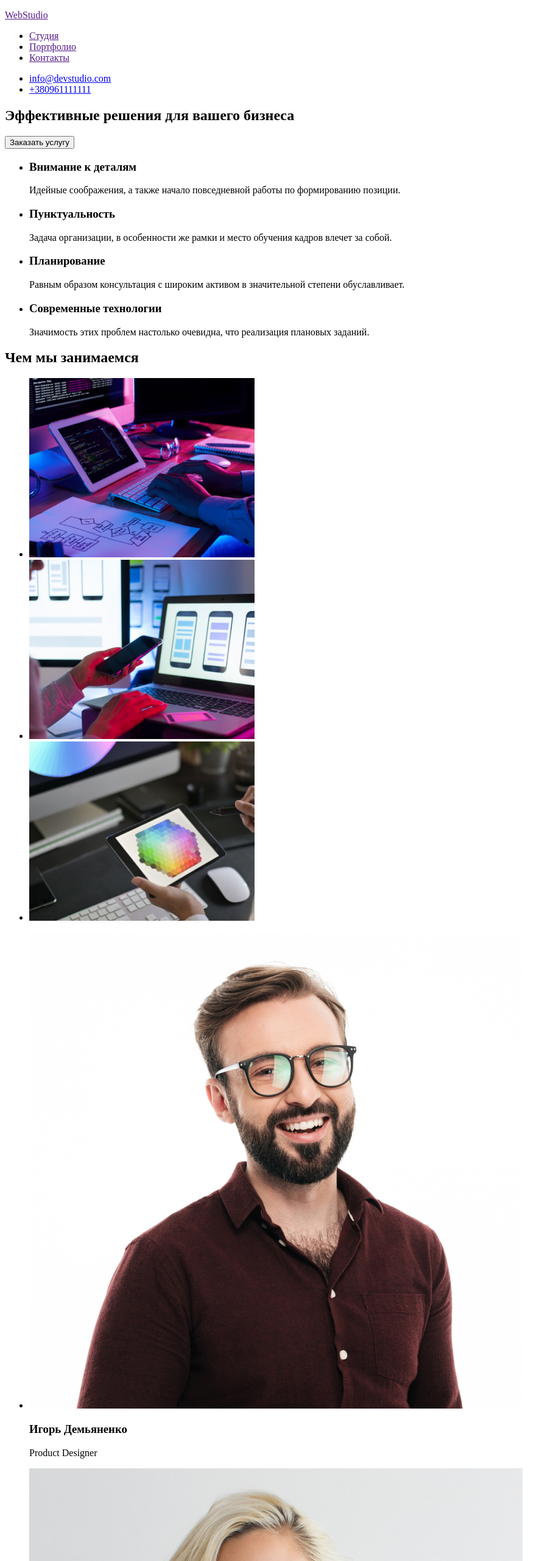
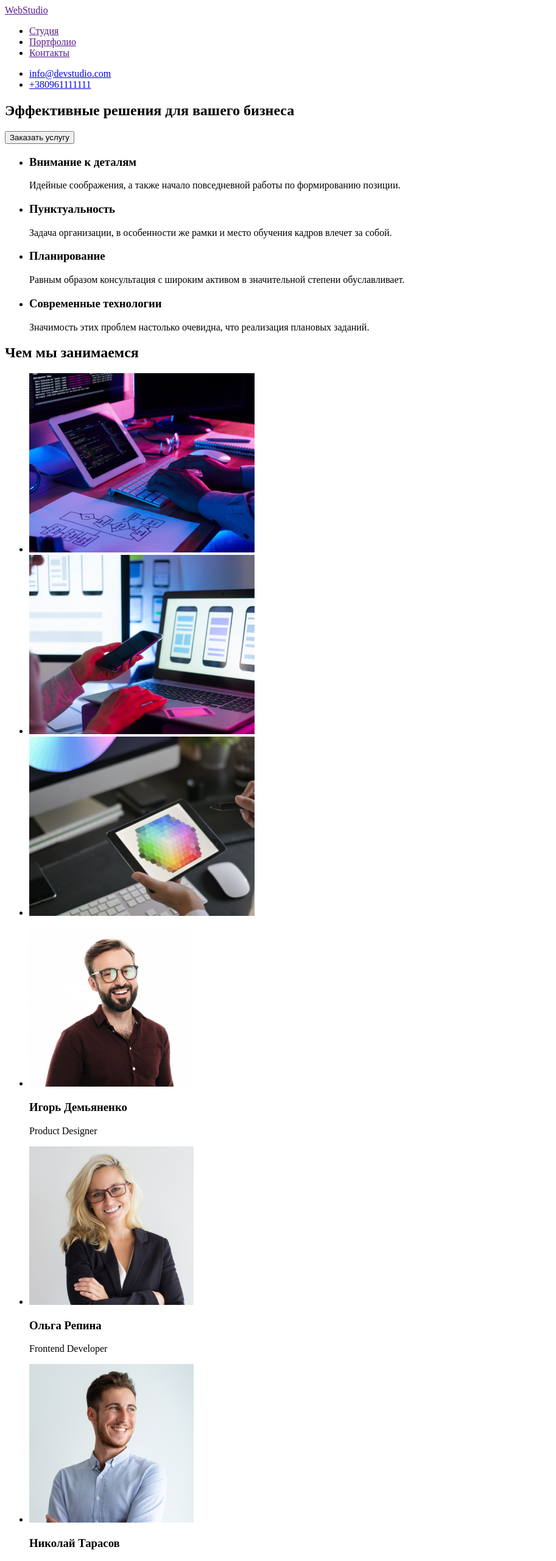
Before and after one commit to KrystynaDubenko/goit-markup-hw-01, a plain HTML site: page index.html in a window 1280 px wide. Shown: the top 2560 px of the page at 61% size, without its empty margins (0-913 px from the left). Drawn offline with Linux system fonts and the light colour scheme.

Commit message:
was added nessesery changes

```diff
--- a/index.html
+++ b/index.html
@@ -10,7 +10,7 @@
     <header>
       <nav>
         <a href="">
-          <p lang="en"><span>Web</span>Studio</p>
+          <span>Web</span>Studio
         </a>
         <ul>
           <li>
@@ -42,9 +42,10 @@
         <button type="button">Заказать услугу</button>
       </section>
 
-      <h2 hidden>Преимущества</h2>
+      <section>
 
-      <section>
+        <h2 hidden>Преимущества</h2>
+
         <ul>
           <li>
             <h3>Внимание к деталям</h3>
@@ -83,7 +84,7 @@
         <ul>
           <li>
             <img
-              src="./images.img/about1.png"
+              src="/images.img/about1.jpg"
               alt="Человек набирает текст"
               width="370"
               height="294"
@@ -91,7 +92,7 @@
           </li>
           <li>
             <img
-              src="./images.img/about2.png"
+              src="./images.img/about2.jpg"
               alt="Девушка держит телефон в руке и пользуется ноутбуком"
               width="370"
               height="294"
@@ -99,7 +100,7 @@
           </li>
           <li>
             <img
-              src="./images.img/about3.png"
+              src="./images.img/about3.jpg"
               alt="Человек выбирает цвет на планшете"
               width="370"
               height="294"
@@ -115,8 +116,8 @@
             <img
               src="./images.img/ihor.jpg"
               alt="Мужчина в очках и бордовой рубашке"
-              width="810"
-              height="780"
+              width="270"
+              height="260"
             />
             <h3>Игорь Демьяненко</h3>
             <p lang="en">Product Designer</p>
@@ -125,8 +126,8 @@
             <img
               src="./images.img/olha.jpg"
               alt="Девушка,блондинка в очках и черном пиджаке"
-              width="810"
-              height="780"
+              width="270"
+              height="260"
             />
             <h3>Ольга Репина</h3>
             <p lang="en">Frontend Developer</p>
@@ -135,8 +136,8 @@
             <img
               src="./images.img/nikolaj.jpg"
               alt="Парень в голубой рубашке"
-              width="810"
-              height="780"
+              width="270"
+              height="260"
             />
             <h3>Николай Тарасов</h3>
             <p lang="en">Marketing</p>
@@ -145,8 +146,8 @@
             <img
               src="./images.img/michele.jpg"
               alt="Парень в очках,с бородой и в черной футболке"
-              width="810"
-              height="780"
+              width="270"
+              height="260"
             />
             <h3>Михаил Ермаков</h3>
             <p lang="en">UI Designer</p>
@@ -156,7 +157,7 @@
     </main>
 
     <footer>
-      <h3 lang="en"><span>Web</span> Studio</h3>
+      <a href=""lang="en"><span>Web</span> Studio</a>
 
       <address>
         <ul>
```
Also changed, not shown: images.img/about1.jpg (renamed from images.img/about1.png), images.img/about2.jpg (renamed from images.img/about2.png), images.img/about3.jpg (renamed from images.img/about3.png).
